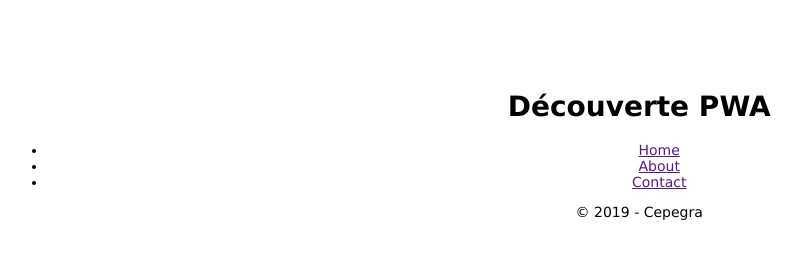
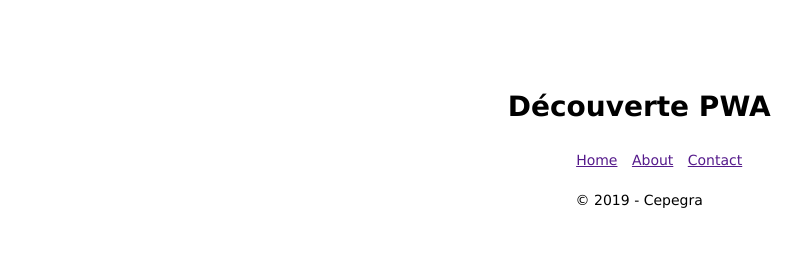
Before and after one commit to CindyDelfosse/VueJs, a plain HTML site: page index.html in a window 1280 px wide. Shown: the top 258 px of the page, without its empty margins (64-865 px from the left). Drawn offline with Linux system fonts and the light colour scheme.

Commit message:
Mdif design

```diff
--- a/style.css
+++ b/style.css
@@ -10,6 +10,11 @@ body {
     text-align: center;
 }
 
+.wrapper nav li {
+    display: inline-block;
+    padding: 10px 5px;
+}
+
 footer {
     text-align: center;
 }
```
